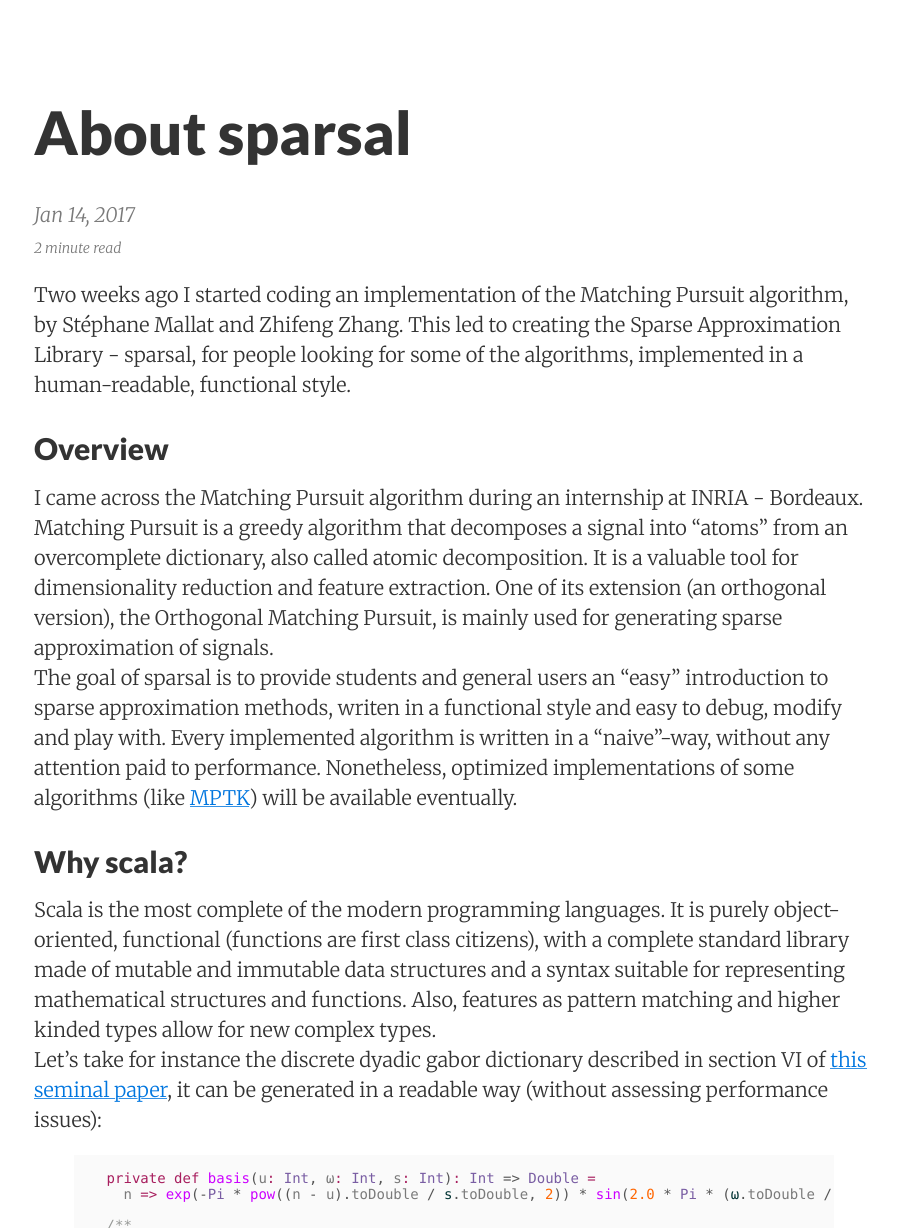
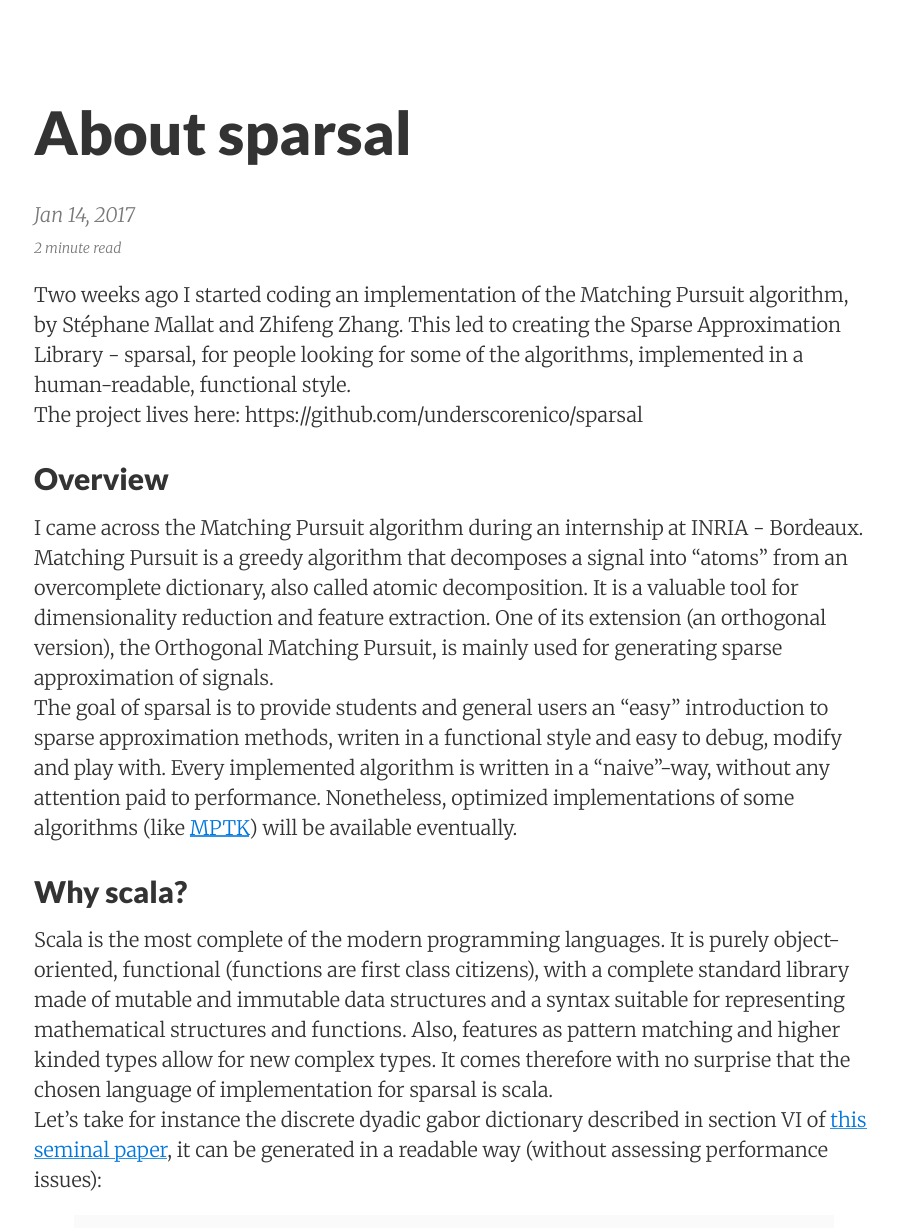
Before and after one commit to nvinuesa/nvinuesa.github.io, a Jekyll site: the page built from _posts/2017-01-14-about-sparsal.md, in a window 1280 px wide and 1400 px high, cut to the strip 172-1400 px from the top of the window. Shown: the whole strip, without its empty margins (186-1084 px from the left). Built offline with Jekyll 4.4.1, drawn with Linux system fonts in a browser that asks for light colours; nearby versions of some CDN libraries.

Commit message:
Update and rename 2017-01-14-sparsal-init.md to 2017-01-14-about-sparsal.md

```diff
--- a/_posts/2017-01-14-sparsal-init.md
+++ b/_posts/2017-01-14-about-sparsal.md
@@ -9,6 +9,7 @@ Two weeks ago I started coding an implementation of the Matching Pursuit algorit
 This led to creating the Sparse Approximation Library - sparsal, for people looking for some of the algorithms,
 implemented in a human-readable, functional style.
 <br>
+The project lives here: https://github.com/underscorenico/sparsal
 
 ## Overview
 I came across the Matching Pursuit algorithm during an internship at INRIA - Bordeaux. Matching Pursuit is a greedy algorithm that decomposes a signal into "atoms" from an overcomplete dictionary, also called atomic decomposition. It is a valuable tool for dimensionality reduction and feature extraction. One of its extension (an orthogonal version), the Orthogonal Matching Pursuit, is mainly used for generating sparse approximation of signals.
@@ -18,7 +19,7 @@ The goal of sparsal is to provide students and general users an "easy" introduct
 [mptk]: http://mptk.irisa.fr/
 
 ## Why scala?
-Scala is the most complete of the modern programming languages. It is purely object-oriented, functional (functions are first class citizens), with a complete standard library made of mutable and immutable data structures and a syntax suitable for representing mathematical structures and functions. Also, features as pattern matching and higher kinded types allow for  new complex types.
+Scala is the most complete of the modern programming languages. It is purely object-oriented, functional (functions are first class citizens), with a complete standard library made of mutable and immutable data structures and a syntax suitable for representing mathematical structures and functions. Also, features as pattern matching and higher kinded types allow for new complex types. It comes therefore with no surprise that the chosen language of implementation for sparsal is scala.
 <br>
 Let's take for instance the discrete dyadic gabor dictionary described in section VI of [this seminal paper][mp], it can be generated in a readable way (without assessing performance issues):
 
```
